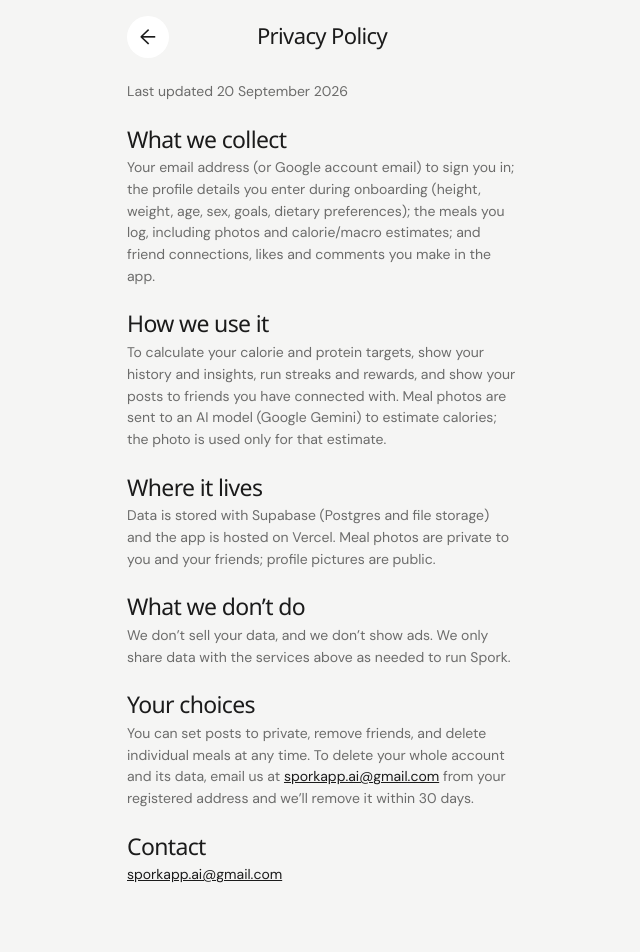
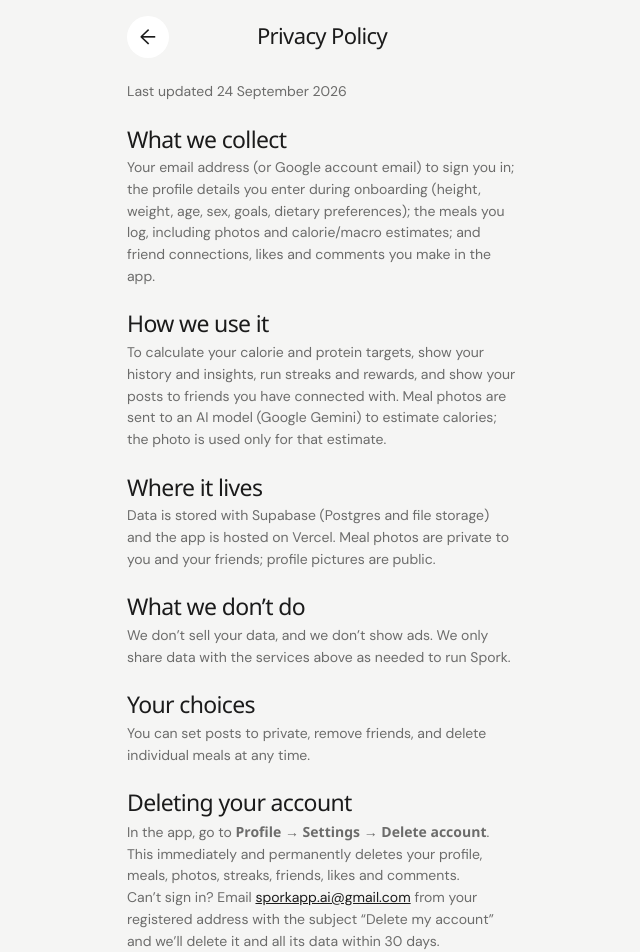
Before and after one commit to Abhishhhhh/spork, a React (Vite) app: page /privacy in a window 1280 px wide. Shown: the top 952 px of the page, without its empty margins (318-958 px from the left). Before the commit the page ends 917 px from the top, so only its background shows below. Built offline with nearby package versions, Linux system fonts and the light colour scheme; no server answers; a web font is replaced by a local one.

Commit message:
docs: privacy page account-deletion section (6/6)

```diff
--- a/src/screens/legal/Legal.tsx
+++ b/src/screens/legal/Legal.tsx
@@ -3,7 +3,7 @@
 // Plain-language first draft — review the wording before relying on it legally.
 import { TopBar } from '../../components/TopBar'
 
-const UPDATED = '20 September 2026'
+const UPDATED = '24 September 2026'
 
 function LegalPage({ title, children }: { title: string; children: React.ReactNode }) {
   return (
@@ -27,7 +27,10 @@ export function Privacy() {
       <h3>What we don’t do</h3>
       <p>We don’t sell your data, and we don’t show ads. We only share data with the services above as needed to run Spork.</p>
       <h3>Your choices</h3>
-      <p>You can set posts to private, remove friends, and delete individual meals at any time. To delete your whole account and its data, email us at <a href="mailto:sporkapp.ai@gmail.com">sporkapp.ai@gmail.com</a> from your registered address and we’ll remove it within 30 days.</p>
+      <p>You can set posts to private, remove friends, and delete individual meals at any time.</p>
+      <h3 id="delete-account">Deleting your account</h3>
+      <p>In the app, go to <b>Profile → Settings → Delete account</b>. This immediately and permanently deletes your profile, meals, photos, streaks, friends, likes and comments.</p>
+      <p>Can’t sign in? Email <a href="mailto:sporkapp.ai@gmail.com">sporkapp.ai@gmail.com</a> from your registered address with the subject “Delete my account” and we’ll delete it and all its data within 30 days.</p>
       <h3>Contact</h3>
       <p><a href="mailto:sporkapp.ai@gmail.com">sporkapp.ai@gmail.com</a></p>
     </LegalPage>
```
